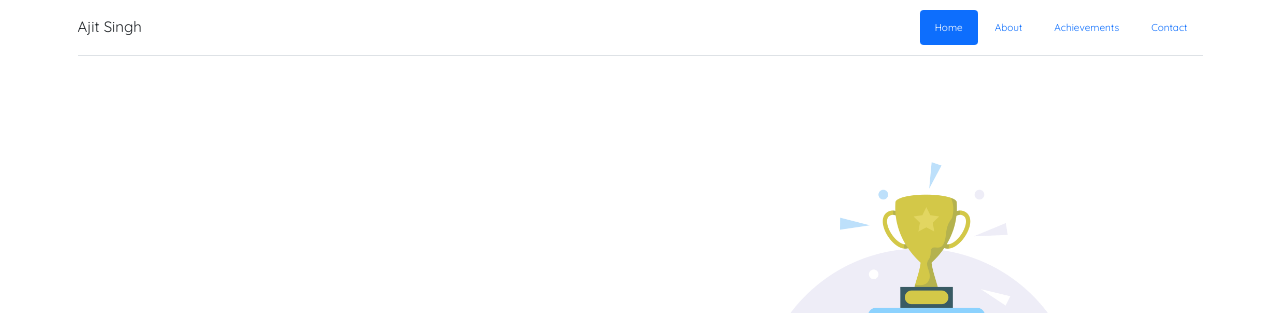
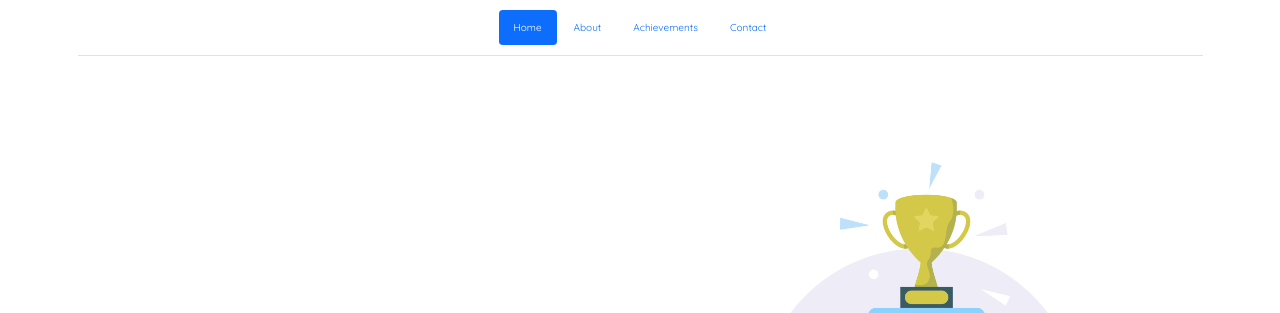
Before and after one commit to ajitsinghcricket/ajitsinghcricket.github.io, a plain HTML site: page index.html in a window 1280 px wide. Shown: the top 313 px of the page. Drawn offline with nearby package versions, Linux system fonts and the light colour scheme.

Commit message:
Update index.html

```diff
--- a/index.html
+++ b/index.html
@@ -45,10 +45,7 @@
 
   <div class="container">
     <header class="d-flex flex-wrap justify-content-center py-3 mb-4 border-bottom">
-      <a href="/" class="d-flex align-items-center mb-3 mb-md-0 me-md-auto text-dark text-decoration-none">
 
-        <span class="fs-4">Ajit Singh</span>
-      </a>
 
       <ul class="nav nav-pills">
         <li class="nav-item"><a href="#" class="nav-link active" aria-current="page">Home</a></li>
```
